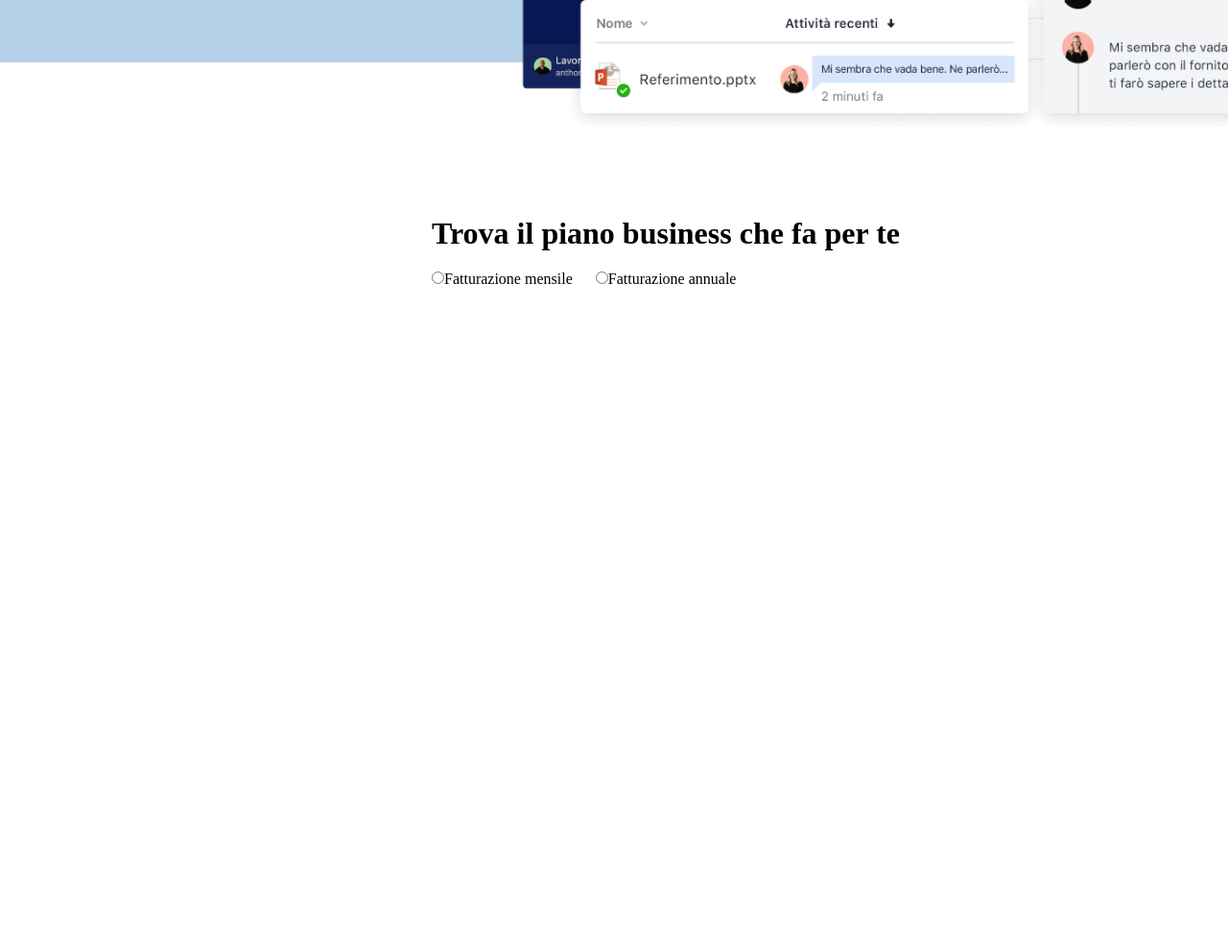
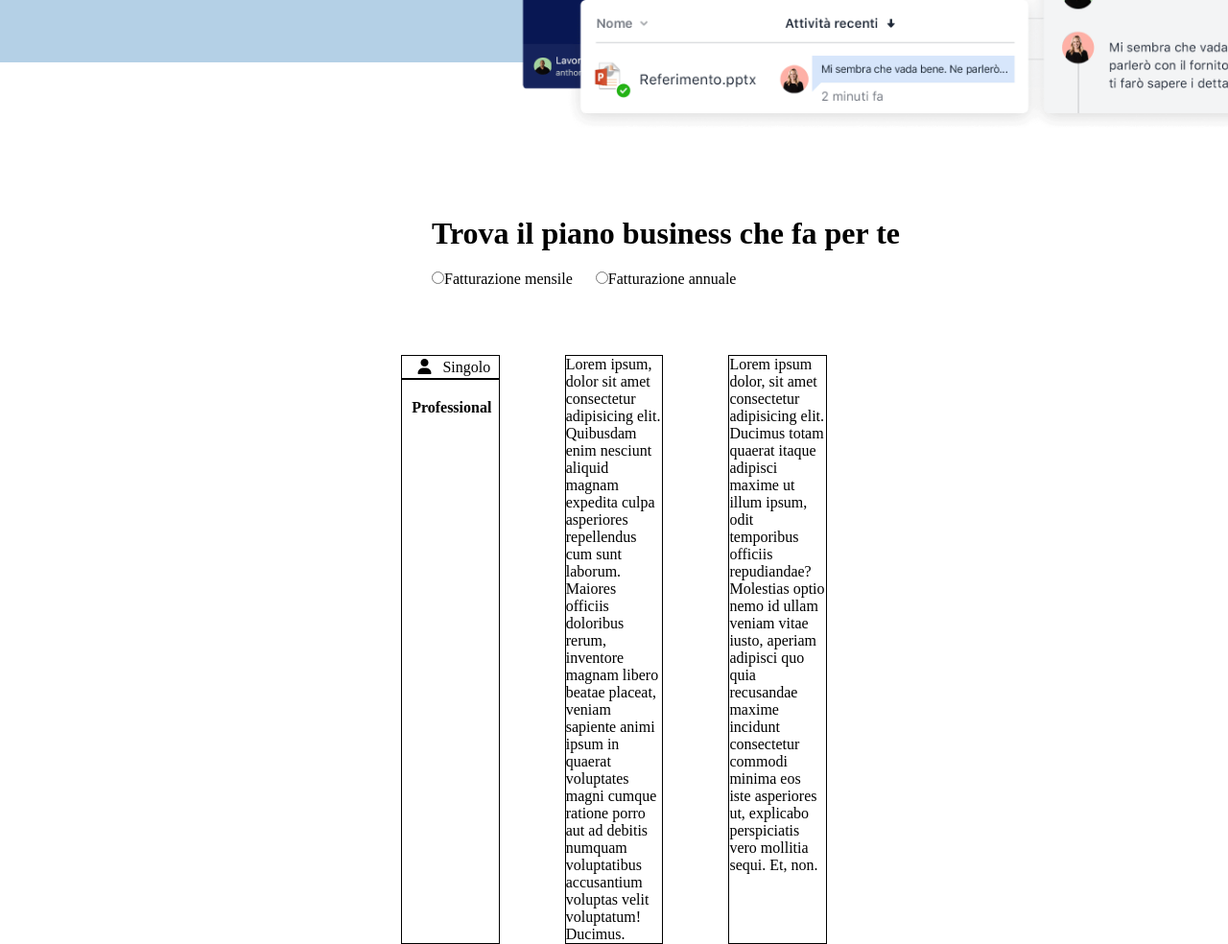
Before and after one commit to LucaStellato/htmlcss-dropbox, a plain HTML site: page index.html in a window 1280 px wide. Shown: the part 619-1603 px from the top of the page at 96% size. Before the commit the page ends 919 px from the top, so only its background shows below. Drawn offline with Linux system fonts and the light colour scheme.

Commit message:
structur first box professional

```diff
--- a/assets/css/style.css
+++ b/assets/css/style.css
@@ -114,3 +114,30 @@ padding-top: 10px;
   .monthly{
     padding-right: 20px;
   }
+
+.plan_payment{
+    width: 40%;
+
+
+    display: flex;
+    margin-top: 70px;
+    .basic, .team, .agency{
+        width: 20%;
+        border: 1px solid black;
+    }
+    i{
+        height: 20px;
+        width: 30px;
+    }
+
+
+.single{
+    text-align: center;
+    padding-top: 3px;
+    border-bottom: 2px solid black;
+}
+.professional{
+    margin-top: 20px;
+    margin-left: 10px;
+}
+}
--- a/index.html
+++ b/index.html
@@ -6,6 +6,7 @@
     <meta name="viewport" content="width=device-width, initial-scale=1.0">
     <title>Dropbox</title>
     <link rel="stylesheet" href="./assets/css/style.css">
+      <link rel="stylesheet" href="https://cdnjs.cloudflare.com/ajax/libs/font-awesome/6.1.1/css/all.min.css">
 </head>
 
 <body>
@@ -57,10 +58,51 @@
             <span class="monthly"><input type="radio">Fatturazione mensile</input></span>
             <span class="annual"><input type="radio">Fatturazione annuale</input></span>
 
+        </div>
 
+        <div class="plan_payment">
+
+            <div class="basic">
+            <div class="single">
+
+               <i class="fa-solid fa-user"></i>
+               Singolo
+            </div>
+
+            <div class="professional">
+                <h4>Professional</h4>
+
+            </div>
+            </div>
+            <div class="team">
+                Lorem ipsum, dolor sit amet consectetur adipisicing elit. Quibusdam enim nesciunt aliquid magnam
+                expedita culpa asperiores repellendus cum sunt laborum. Maiores officiis doloribus rerum, inventore
+                magnam libero beatae placeat, veniam sapiente animi ipsum in quaerat voluptates magni cumque ratione
+                porro aut ad debitis numquam voluptatibus accusantium voluptas velit voluptatum! Ducimus.
+            </div>
+            <div class="agency">
+                Lorem ipsum dolor, sit amet consectetur adipisicing elit. Ducimus totam quaerat itaque adipisci maxime
+                ut illum ipsum, odit temporibus officiis repudiandae? Molestias optio nemo id ullam veniam vitae iusto,
+                aperiam adipisci quo quia recusandae maxime incidunt consectetur commodi minima eos iste asperiores ut,
+                explicabo perspiciatis vero mollitia sequi. Et, non.
+            </div>
         </div>
-        </div>
-        </div>
+
+
+
+
+
+
+
+
+
+
+
+
+
+
+
+
     </main>
     <footer></footer>
 </body>
```
